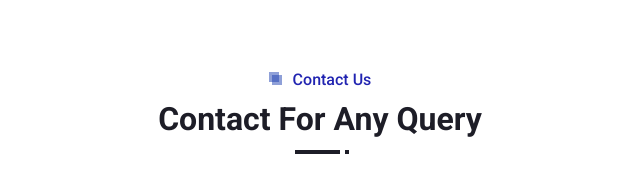
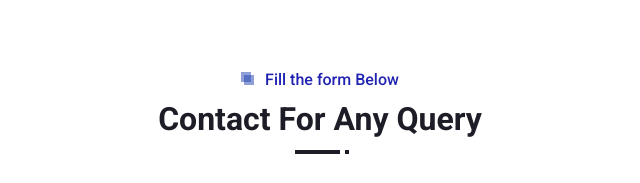
Before and after one commit to Mrpavan777/Freelancer, a plain HTML site: page contact.html in a window 1280 px wide. Shown: the part 525-708 px from the top of the page, 320-960 px from the left. Drawn offline with nearby package versions, Linux system fonts and the light colour scheme.

Commit message:
Update contact.html

```diff
--- a/contact.html
+++ b/contact.html
@@ -120,7 +120,7 @@
                 <div class="row justify-content-center">
                     <div class="col-lg-7">
                         <div class="section-title position-relative text-center mb-5 pb-2 wow fadeInUp" data-wow-delay="0.1s">
-                            <h6 class="position-relative d-inline text-primary ps-4">Contact Us</h6>
+                            <h6 class="position-relative d-inline text-primary ps-4">Fill the form Below</h6>
                             <h2 class="mt-2">Contact For Any Query</h2>
                         </div>
                         <div class="wow fadeInUp" data-wow-delay="0.3s">
```
